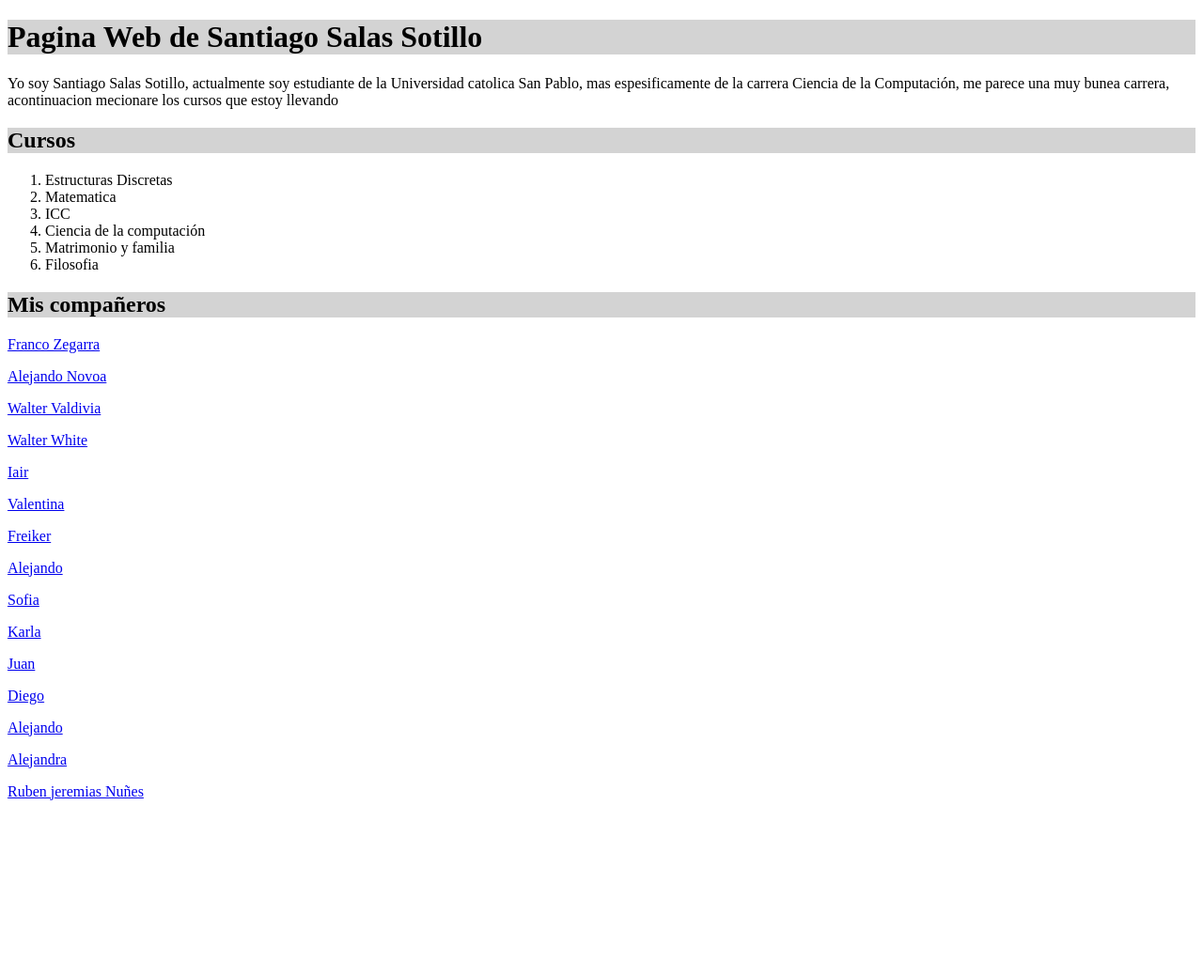
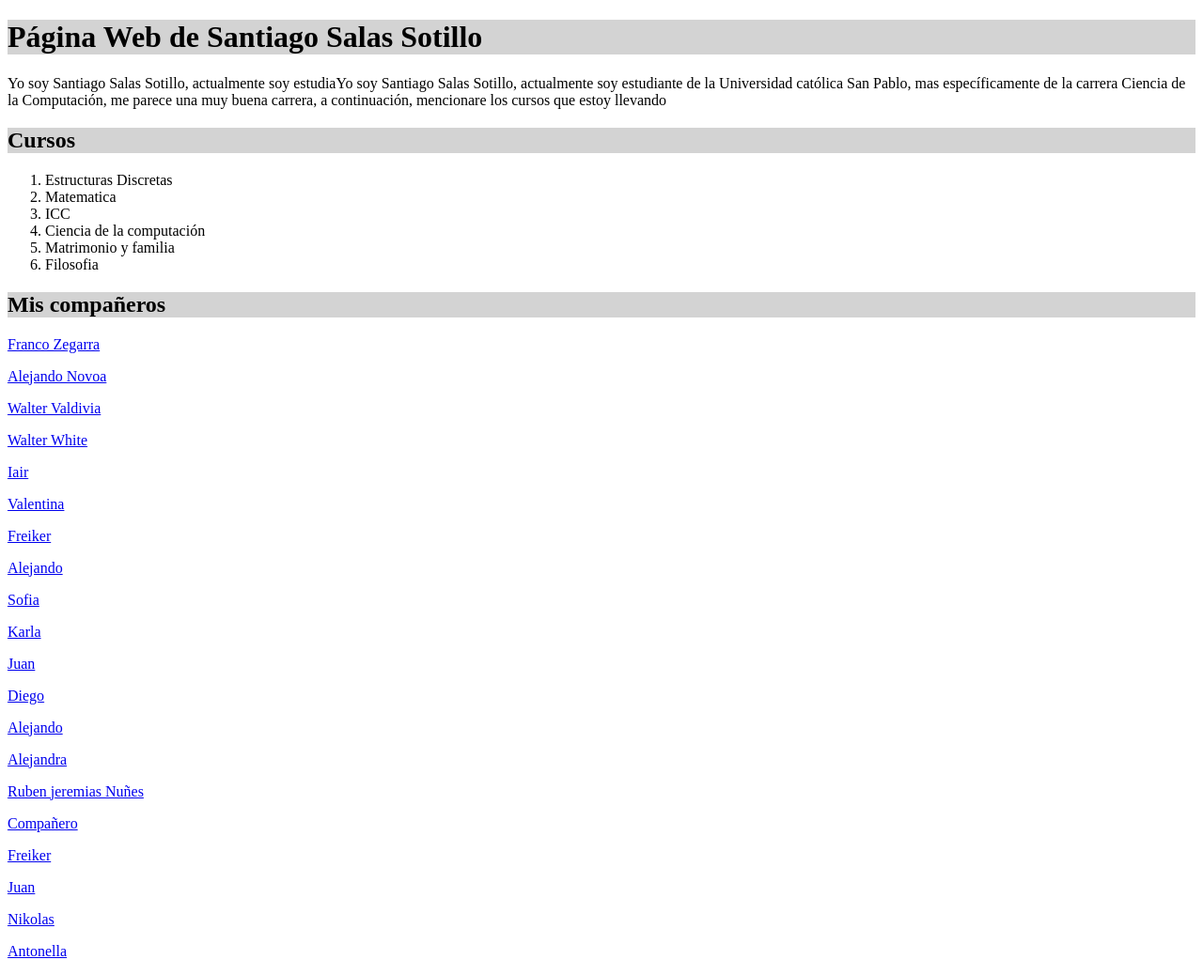
Before and after one commit to SantiagoSalasSotillo/SantiagoSalasSotillo.github.io, a plain HTML site: page index.html in a window 1280 px wide. Shown: the whole page at 94% size. Before the commit the page ends 868 px from the top, so only its background shows below. Drawn offline with Linux system fonts and the light colour scheme.

Commit message:
Update index.html

```diff
--- a/index.html
+++ b/index.html
@@ -3,8 +3,8 @@
 <body>
 <title>Pagina web personal: Santiago</title>
 
-<h1 style="background-color:LightGray;">Pagina Web de Santiago Salas Sotillo </h1>
-<p>Yo soy Santiago Salas Sotillo,  actualmente soy estudiante de la Universidad catolica San Pablo, mas espesificamente de la carrera Ciencia de la Computación, me parece una muy bunea carrera, acontinuacion mecionare los cursos que estoy llevando</p>
+<h1 style="background-color:LightGray;">Página Web de Santiago Salas Sotillo </h1>
+<p>Yo soy Santiago Salas Sotillo,  actualmente soy estudiaYo soy Santiago Salas Sotillo, actualmente soy estudiante de la Universidad católica San Pablo, mas específicamente de la carrera Ciencia de la Computación, me parece una muy buena carrera, a continuación, mencionare los cursos que estoy llevando</p>
 <h2 style="background-color:LightGray;">Cursos</h2>
 <h2></h2>
 
@@ -35,8 +35,19 @@
 <p><a href="https://juanpalo1.github.io/">Juan</a></p>
 <p><a href="http://diegovillalobosa.github.io/">Diego</a></p>
 <p><a href="http://aleemp.github.io/AlejandraEMP/">Alejando</a></p>
-  <p><a href="http://aleemp.github.io/AlejandraEMP/">Alejandra</a></p>
-  <p><a href="http://ruben-jeremias-nunez-flores.rf.gd/">Ruben jeremias Nuñes</a></p>
+<p><a href="http://aleemp.github.io/AlejandraEMP/">Alejandra</a></p>
+<p><a href="http://ruben-jeremias-nunez-flores.rf.gd/">Ruben jeremias Nuñes</a></p>
+
+
+
+<p><a href="https://www.cs.usfca.edu/~galles/visualization/RotateScale3D.html">Compañero</a></p>
+
+<p><a href="https://frac722.github.io/">Freiker</a></p>
+<p><a href="https://juanpalo1.github.io/">Juan</a></p>
+<p><a href="http://nikolaszm.github.io/">Nikolas</a></p>
+<p><a href="https://antonellalakreshamunizbarreto.000webhostapp.com/">Antonella</a></p>
+
+
 
 
 
```
